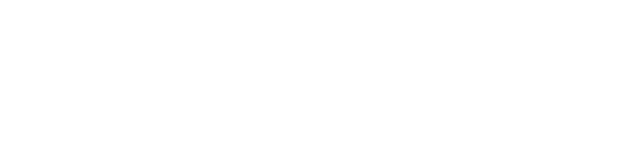
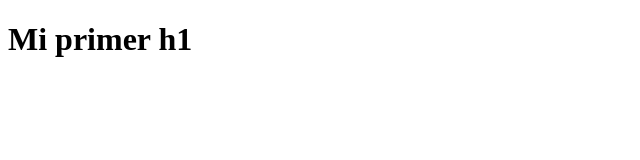
Before and after one commit to chmoralesh/primer_repositorio, a plain HTML site: page index.html in a window 1280 px wide. Shown: the whole page, without its empty margins (0-640 px from the left). Drawn offline with Linux system fonts and the light colour scheme.

Commit message:
mi primer h1 de prueba

```diff
--- a/index.html
+++ b/index.html
@@ -8,6 +8,7 @@
 </head>
 
 <body>
+    <h1>Mi primer h1</h1>
 
 </body>
 
```
